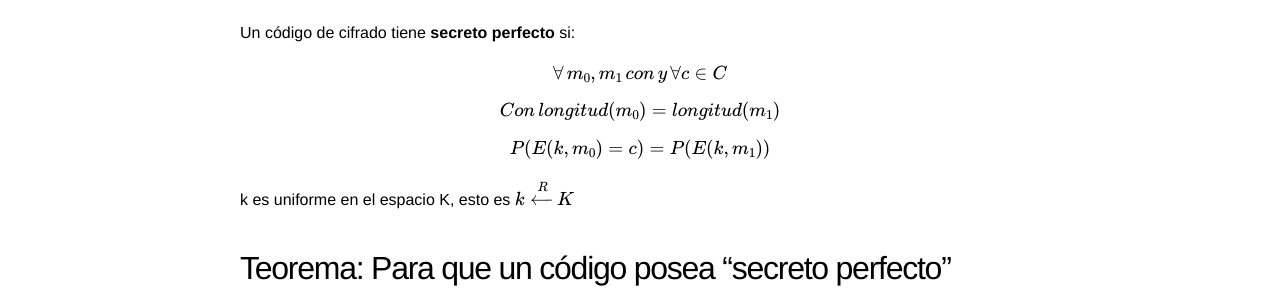
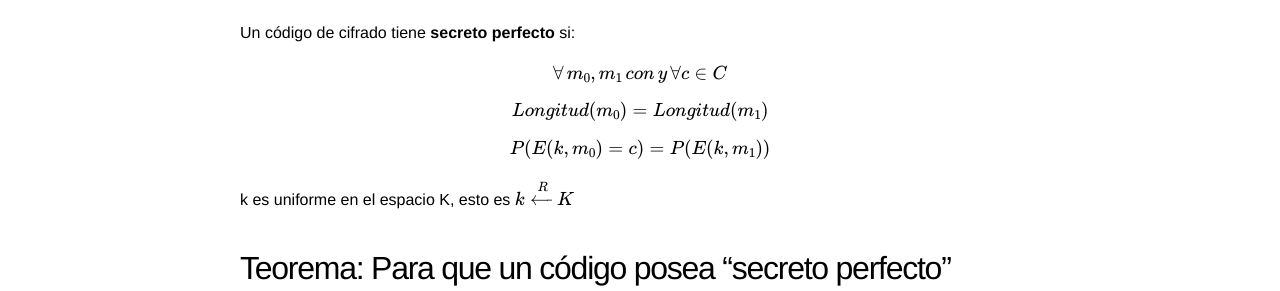
Before and after one commit to ddelaviuda/ddelaviuda.github.io, a Jekyll site: the page built from _posts/2016-09-05-Criptografia-elemental.markdown, in a window 1280 px wide. Shown: the part 1024-1315 px from the top of the page. Built offline with Jekyll 4.4.1, drawn with Linux system fonts in a browser that asks for light colours; formulas are drawn with MathJax 3.

Commit message:
Update 2016-09-05-Criptografia-elemental.markdown

```diff
--- a/_posts/2016-09-05-Criptografia-elemental.markdown
+++ b/_posts/2016-09-05-Criptografia-elemental.markdown
@@ -47,7 +47,7 @@ Un código de cifrado tiene **secreto perfecto** si:
 {% raw %}
 $$\forall \,m_0,m_1\, con\, y\,\forall c\in C$$
 
-$$Con\,longitud(m_0)=longitud(m_1)$$
+$$Longitud(m_0)=Longitud(m_1)$$
 
 $$P(E(k,m_0)=c)=P(E(k,m_1))$$
 {% endraw %}
```
